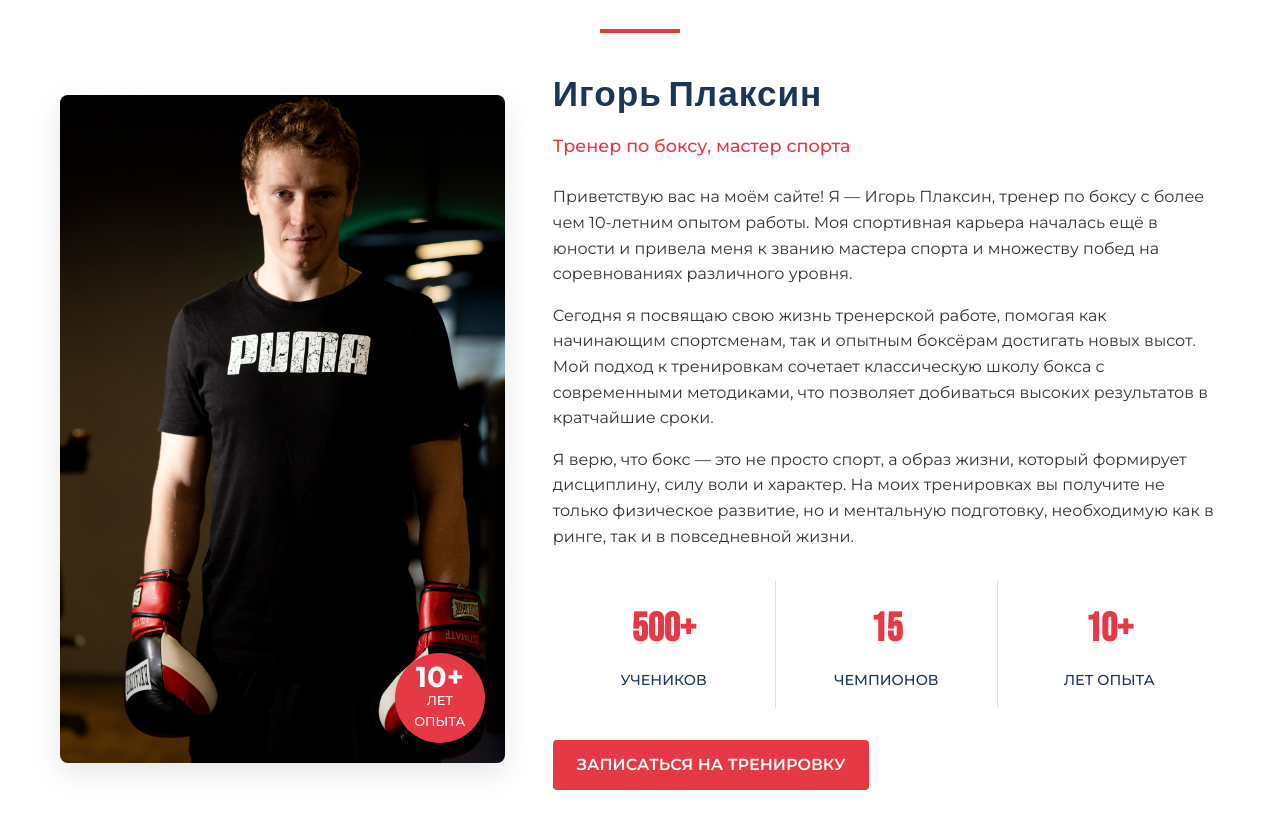
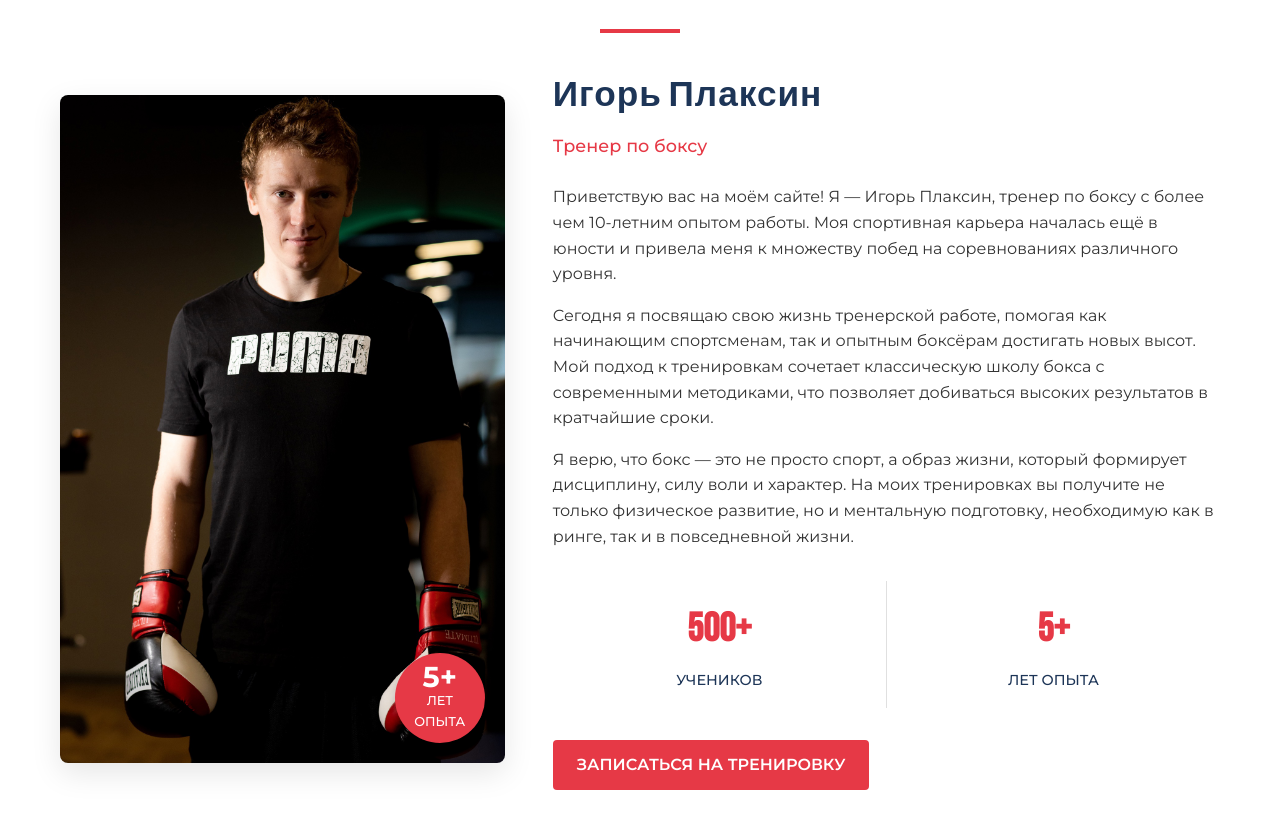
Before and after one commit to plombir1917/boxing-coach-landing, a Nuxt app: page / in a window 1280 px wide. Shown: the part 946-1774 px from the top of the page. Built offline with nearby package versions, Linux system fonts and the light colour scheme.

Commit message:
fix(AboutSection): expirience, champions

```diff
--- a/components/AboutSection.vue
+++ b/components/AboutSection.vue
@@ -11,21 +11,21 @@
             class="about-image"
           />
           <div class="experience-badge">
-            <span class="experience-years">10+</span>
+            <span class="experience-years">5+</span>
             <span class="experience-text">лет опыта</span>
           </div>
         </div>
 
         <div class="about-text animate-on-scroll">
           <h3>Игорь Плаксин</h3>
-          <p class="about-subtitle">Тренер по боксу, мастер спорта</p>
+          <p class="about-subtitle">Тренер по боксу</p>
 
           <div class="about-description">
             <p>
               Приветствую вас на моём сайте! Я — Игорь Плаксин, тренер по боксу
               с более чем 10-летним опытом работы. Моя спортивная карьера
-              началась ещё в юности и привела меня к званию мастера спорта и
-              множеству побед на соревнованиях различного уровня.
+              началась ещё в юности и привела меня к множеству побед на
+              соревнованиях различного уровня.
             </p>
             <p>
               Сегодня я посвящаю свою жизнь тренерской работе, помогая как
@@ -48,11 +48,7 @@
               <div class="stat-label">Учеников</div>
             </div>
             <div class="stat-item">
-              <div class="stat-number">15</div>
-              <div class="stat-label">Чемпионов</div>
-            </div>
-            <div class="stat-item">
-              <div class="stat-number">10+</div>
+              <div class="stat-number">5+</div>
               <div class="stat-label">Лет опыта</div>
             </div>
           </div>
```
